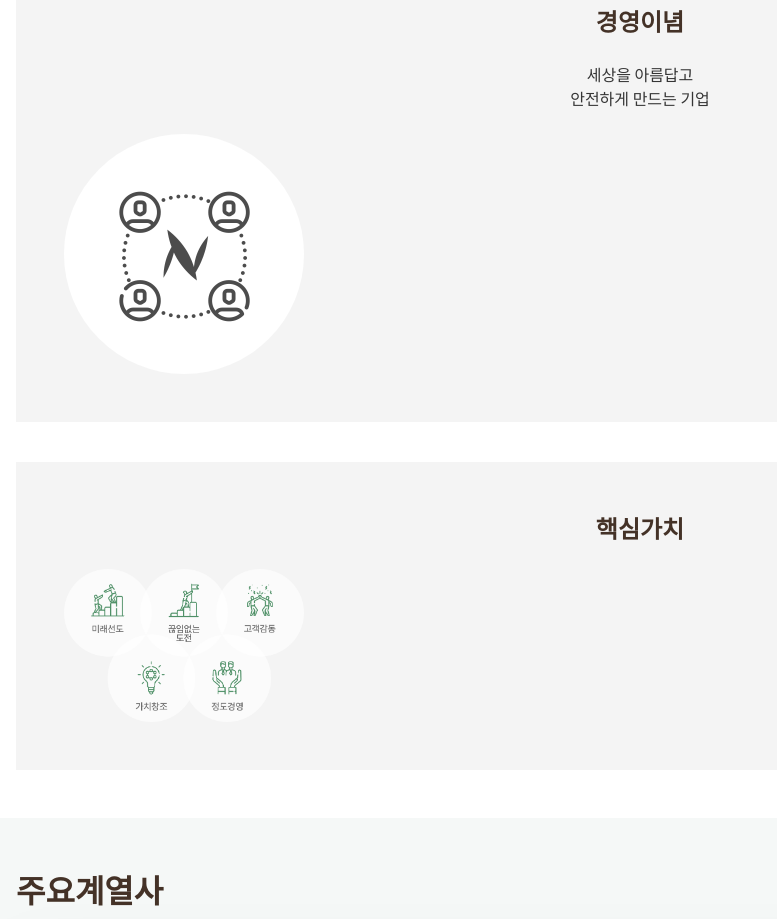
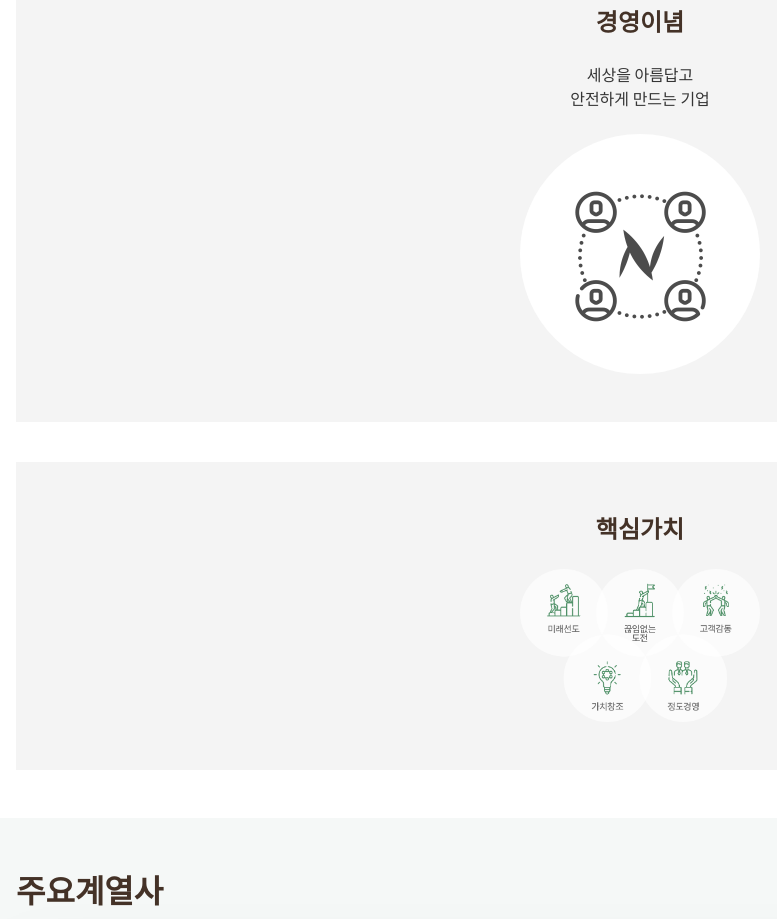
Before and after one commit to powerwmj/nuri, a plain HTML site: page about.html in a window 1280 px wide. Shown: the part 3174-4093 px from the top of the page, without its empty margins (0-777 px from the left). Drawn offline with nearby package versions, Linux system fonts and the light colour scheme.

Commit message:
css edit

```diff
--- a/css/sub.scss
+++ b/css/sub.scss
@@ -45,10 +45,10 @@
             p {font-size: 1em; color: #353535; margin: 1.5em 0;}
         }
         .icon {
-            width: 15em; height: 15em; border-radius: 50%; background: #fff; line-height: 15em;
+            width: 15em; height: 15em; border-radius: 50%; background: #fff; line-height: 15em; margin: 0 auto;
         }
         .icon1 {
-            width: 15em; margin-top: 1.5em;
+            width: 15em; margin: 1.5em auto 0 auto;
             img {width: 100%;}
         }
     }
```
Also changed, not shown: css/sub.css, 1 other file.
